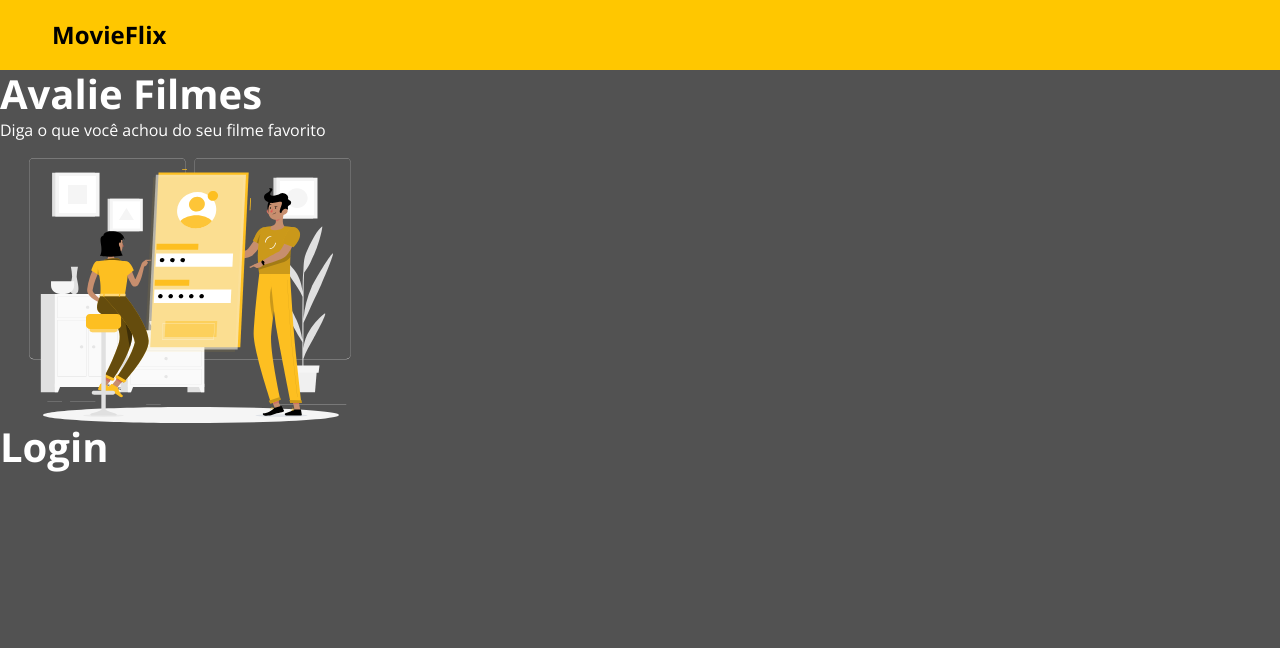
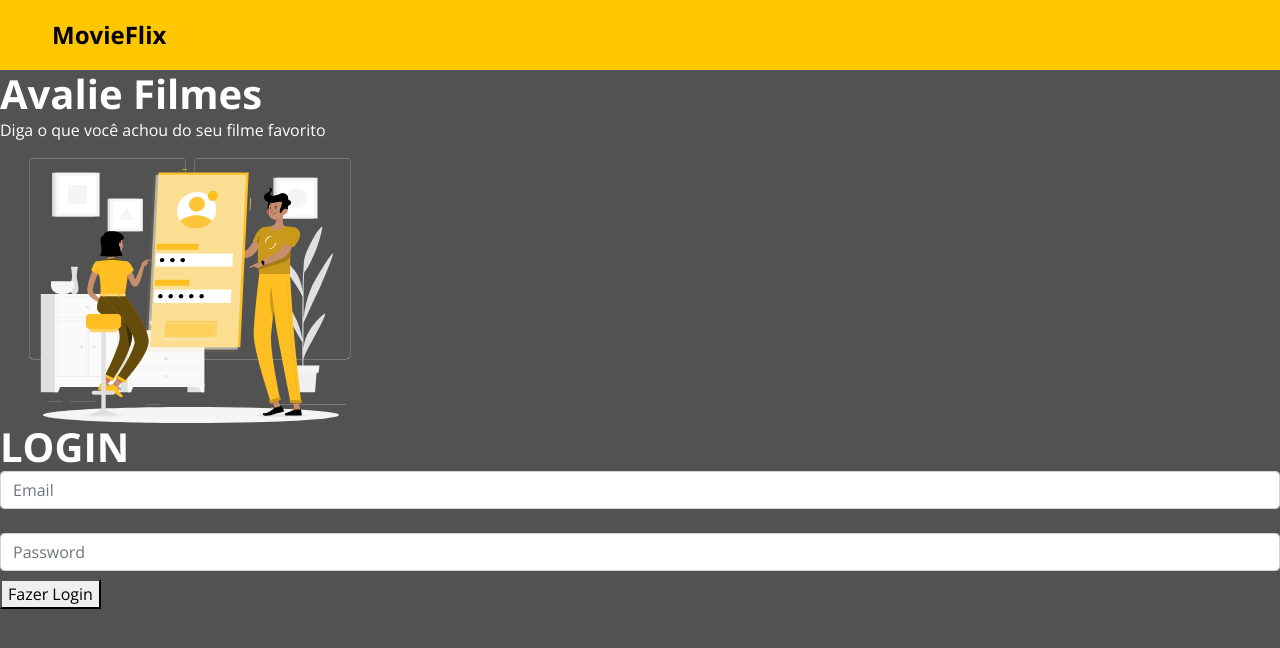
Before and after one commit to romuloabbiati/movieflix-challenge, a React (Create React App) app in the folder frontweb/: page / in a window 1280 px wide. Shown: the top 648 px of the page. Built offline with nearby package versions, Linux system fonts and the light colour scheme; the HTML template or start-up script is replaced by a standard one.

Commit message:
basic home page html part 2

```diff
--- /dev/null
+++ b/frontweb/src/pages/Admin/Login/index.tsx
@@ -0,0 +1,39 @@
+import { Link } from 'react-router-dom';
+// import ButtonIcon from 'components/ButtonIcon';
+
+
+import './styles.css';
+
+
+const Login = () => {
+  return (
+    <div className="base-card login-card">
+      <h1>LOGIN</h1>
+      <form>
+        <div className="mb-4">
+          <input
+            type="text"
+            className="form-control base-input"
+            placeholder="Email"
+            name="username"
+          />
+        </div>
+        <div className="mb-2">
+          <input
+            type="password"
+            className="form-control base-input "
+            placeholder="Password"
+            name="password"
+          />
+        </div>
+        <div className="login-submit">
+            <button type="submit">Fazer Login</button>
+          {/* <ButtonIcon text="Fazer login" /> */}
+        </div>
+      </form>
+    </div>
+  );
+};
+
+
+export default Login;
--- a/frontweb/src/pages/Home/index.tsx
+++ b/frontweb/src/pages/Home/index.tsx
@@ -1,5 +1,6 @@
 import { ReactComponent as MainImage } from 'assets/images/main-image.svg';
 import Navbar from "components/Navbar";
+import Login from 'pages/Admin/Login';
 
 const Home = () => {
   return (
@@ -13,7 +14,7 @@ const Home = () => {
             <MainImage />
           </div>
           <div className="home-login-container">
-            <h1>Login</h1>
+            <Login />
           </div>
         </div>
       </div>
```
Also changed, not shown: frontweb/src/pages/Admin/Login/styles.css (added).
